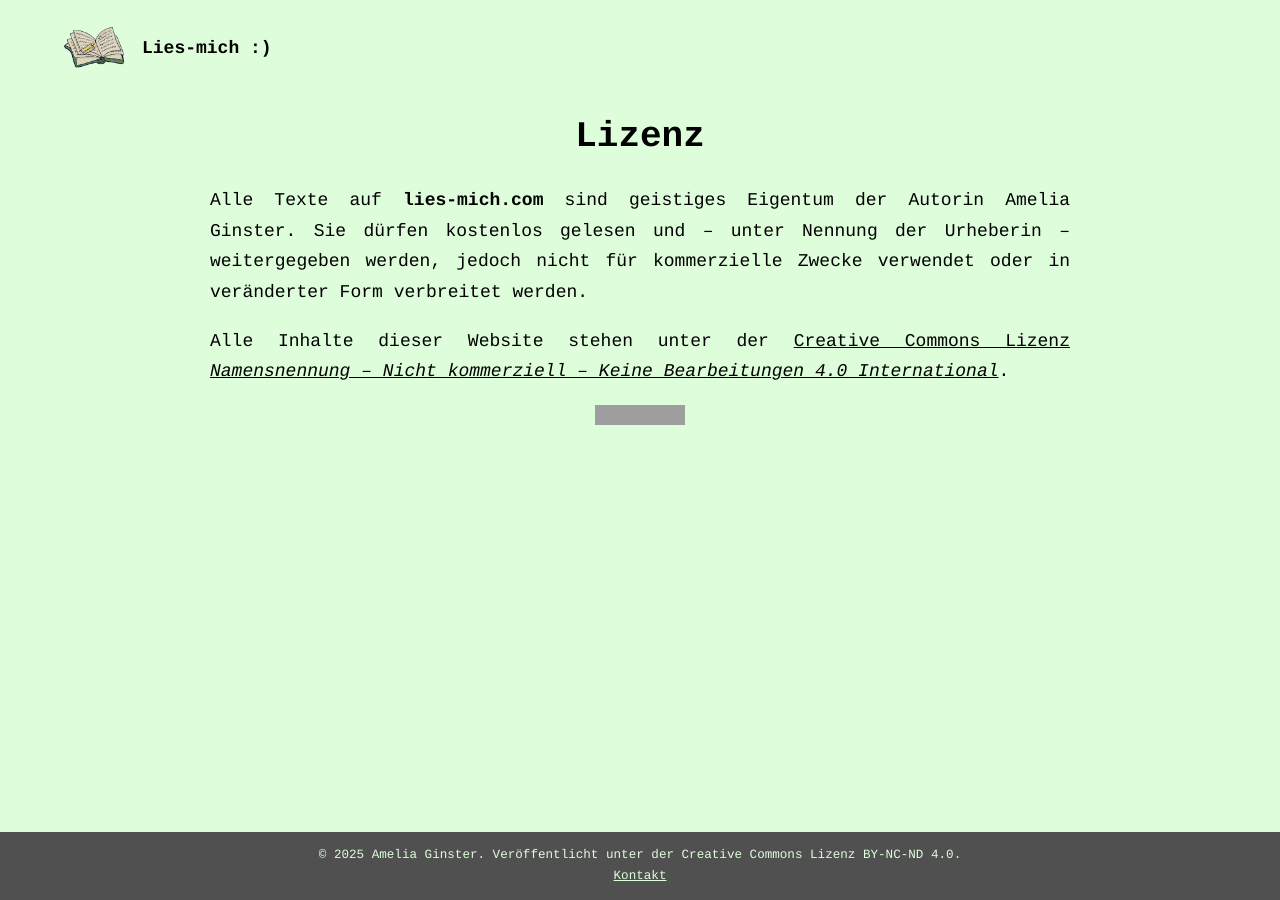
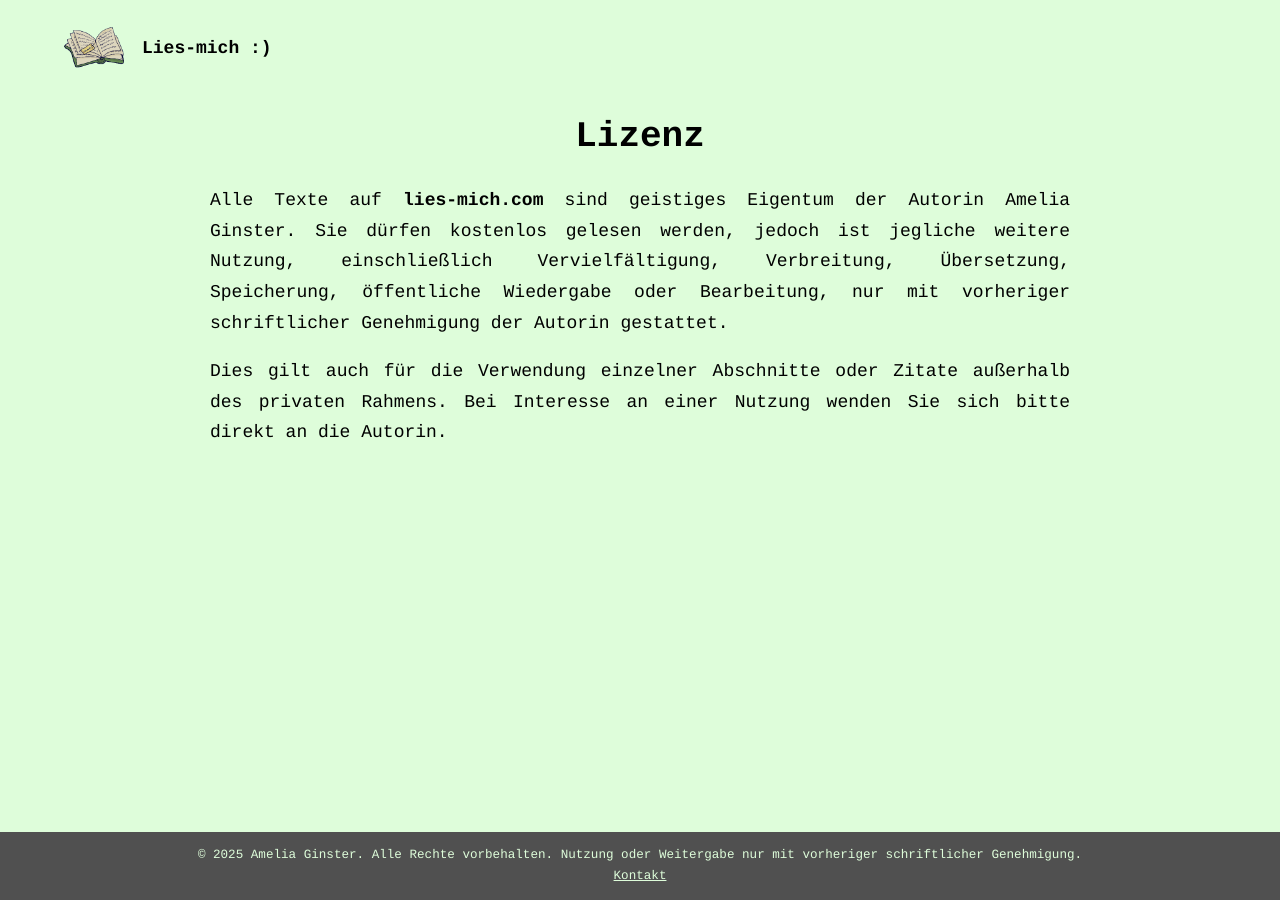
Before and after one commit to bananaboat-nat/lies-mich.com, a Jekyll site: the page built from lizenz.md, in a window 1280 px wide. Built offline with Jekyll 4.4.1, drawn with Linux system fonts in a browser that asks for light colours; grey boxes are pictures that could not be loaded.

Commit message:
refactor with site.author and make licence more restrictive

```diff
--- a/_config.yml
+++ b/_config.yml
@@ -26,7 +26,7 @@ description: Originelle, zeitgenössische Kurzgeschichten und Gedichte einer jun
 long_description: # Long description for homepage
 baseurl: "/" # the subpath of your site, e.g. /blog
 url: "https://lies-mich.com" # the base hostname & protocol for your site, e.g. http://example.com
-
+author: Amelia Ginster
 
 # Build settings
 collections:
--- a/_layouts/default.html
+++ b/_layouts/default.html
@@ -52,10 +52,7 @@
   <body>
     <div class="wrapper">
       <header class="header">
-        <a
-          href="/"
-          class="header-anchor"
-        >
+        <a href="/" class="header-anchor">
           <img
             style="display: inline-block; height: 60px; width: 60px"
             src="/assets/logo-192x192.png"
@@ -68,8 +65,8 @@
       <footer class="footer inverted-colors">
         <div>
           <a href="/lizenz" style="text-decoration: none">
-            © 2025 Amelia Ginster. Veröffentlicht unter der Creative Commons
-            Lizenz BY-NC-ND 4.0.
+            © 2025 {{ site.author }}. Alle Rechte vorbehalten. Nutzung oder
+            Weitergabe nur mit vorheriger schriftlicher Genehmigung.
           </a>
         </div>
         <a id="kontakt" href="mailto:natalie">Kontakt</a>
--- a/_layouts/text.html
+++ b/_layouts/text.html
@@ -5,7 +5,7 @@ layout: default
 <h1>{{ page.title }}</h1>
 <div class="story-content {{ page.type }}">
   {{ content }}
-  <div class="author">{{ page.author | default: "Amelia Ginster" }}</div>
+  <div class="author">{{ page.author | default: site.author }}</div>
 </div>
 
 {% if page.malika or page.published %}
--- a/lizenz.md
+++ b/lizenz.md
@@ -7,15 +7,7 @@ permalink: /lizenz
 <h1>{{ page.title }}</h1>
 
 <div class="story-content">
-  <p>Alle Texte auf <strong>lies-mich.com</strong> sind geistiges Eigentum der Autorin Amelia Ginster. Sie dürfen kostenlos gelesen und – unter Nennung der Urheberin – weitergegeben werden, jedoch nicht für kommerzielle Zwecke verwendet oder in veränderter Form verbreitet werden.</p>
+  <p>Alle Texte auf <strong>lies-mich.com</strong> sind geistiges Eigentum der Autorin {{ site.author }}. Sie dürfen kostenlos gelesen werden, jedoch ist jegliche weitere Nutzung, einschließlich Vervielfältigung, Verbreitung, Übersetzung, Speicherung, öffentliche Wiedergabe oder Bearbeitung, nur mit vorheriger schriftlicher Genehmigung der Autorin gestattet.</p>
 
-  <p>Alle Inhalte dieser Website stehen unter der
-  <a href="https://creativecommons.org/licenses/by-nc-nd/4.0/deed.de" target="_blank" rel="noopener noreferrer">
-  Creative Commons Lizenz <span style="font-style: italic;">Namensnennung – Nicht kommerziell – Keine Bearbeitungen 4.0 International</span></a>.</p>
-
-  <div style="text-align: center; margin-top: 1em;">
-    <a href="https://creativecommons.org/licenses/by-nc-nd/4.0/deed.de" target="_blank" rel="noopener noreferrer">
-      <img src="https://i.creativecommons.org/l/by-nc-nd/4.0/88x31.png" alt="Creative Commons Lizenz" />
-    </a>
-  </div>
+  <p>Dies gilt auch für die Verwendung einzelner Abschnitte oder Zitate außerhalb des privaten Rahmens. Bei Interesse an einer Nutzung wenden Sie sich bitte direkt an die Autorin.</p>
 </div>
```
Also changed, not shown: other parts of _layouts/text.html (+2 -2 lines), _templates/text-template.md (+1 -1 lines).
